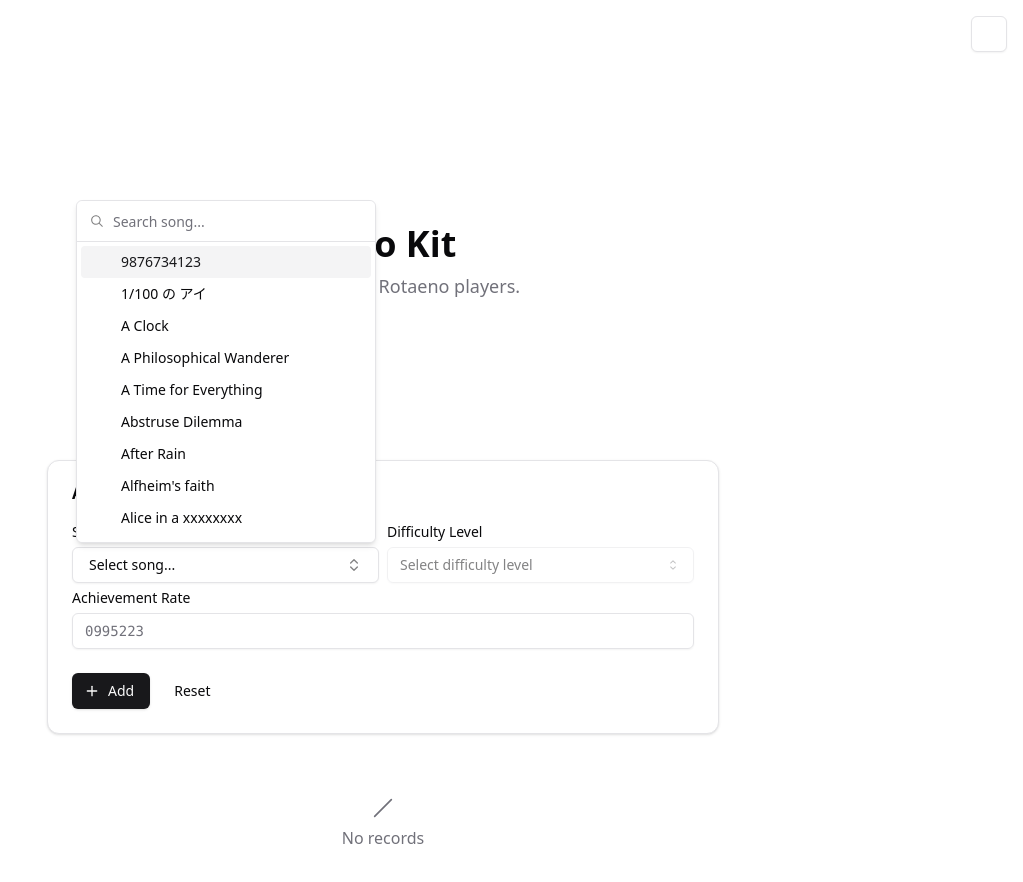
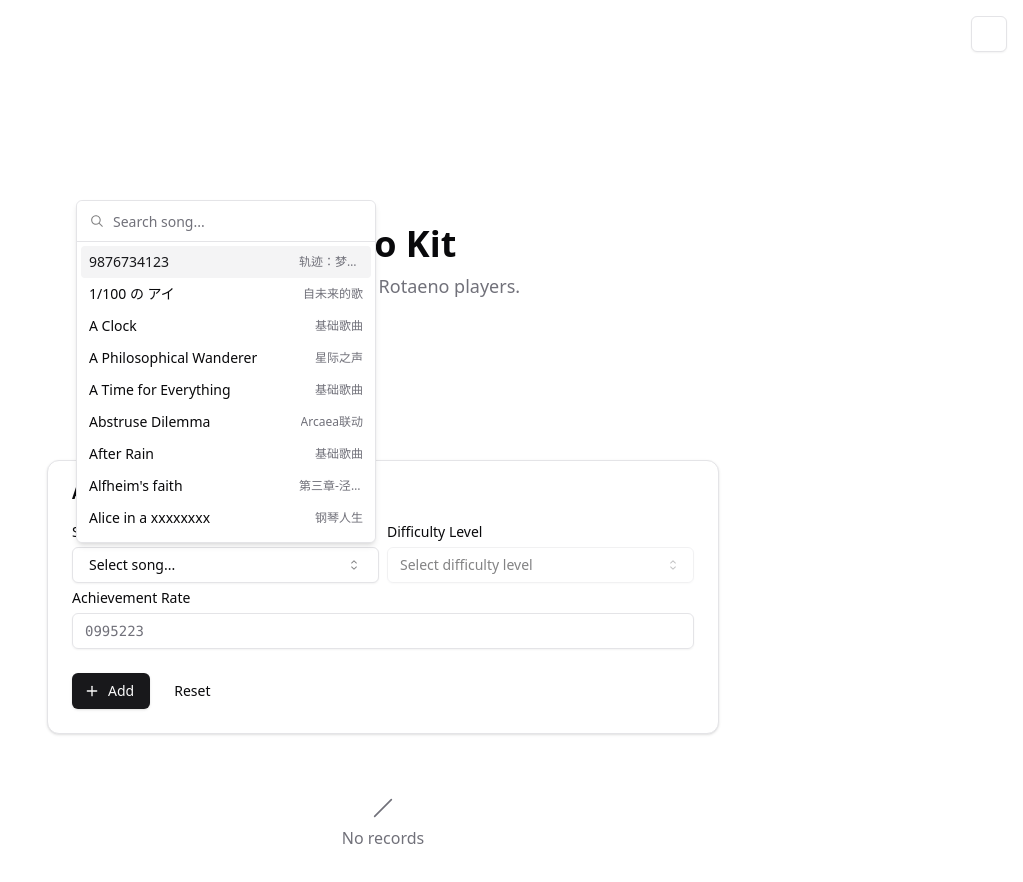
Before and after one commit to zilongpa/rotaeno-kit, a React (Vite) app: page / in a window 1280 px wide. Both pictures are taken after a click on the button "Select song...". Shown: the whole page, without its empty margins (257-1280 px from the left). Built offline with nearby package versions, Linux system fonts and the light colour scheme; some icons are missing.

Commit message:
fix: select song dropdown

```diff
--- a/src/App.tsx
+++ b/src/App.tsx
@@ -1,17 +1,7 @@
 import rawSongs from '@/assets/songs.json'
-import { Card, CardContent, CardFooter, CardHeader, CardTitle } from '@/components/ui/card'
-import { Form, FormField, FormItem, FormLabel, FormMessage } from '@/components/ui/form'
-import { zodResolver } from '@hookform/resolvers/zod'
-import Fuse from 'fuse.js'
-import { createContext, FC, ReactNode, useContext, useEffect, useMemo, useState } from 'react'
-import { useForm } from 'react-hook-form'
-import invariant from 'tiny-invariant'
-import { z } from 'zod'
-
-import { Check, ChevronsUpDown, PlusIcon, Slash } from 'lucide-react'
-
 import { ColorSchemeSwitcher } from '@/components/ColorSchemeSwitcher'
 import { Button } from '@/components/ui/button'
+import { Card, CardContent, CardFooter, CardHeader, CardTitle } from '@/components/ui/card'
 import {
   Command,
   CommandEmpty,
@@ -20,6 +10,7 @@
   CommandItem,
   CommandList,
 } from '@/components/ui/command'
+import { Form, FormField, FormItem, FormLabel, FormMessage } from '@/components/ui/form'
 import { Input } from '@/components/ui/input'
 import { Popover, PopoverContent, PopoverTrigger } from '@/components/ui/popover'
 import {
@@ -30,9 +21,17 @@
   SelectValue,
 } from '@/components/ui/select'
 import { calculateSongRating } from '@/lib/rating'
-import { cn } from '@/lib/utils'
+import { zodResolver } from '@hookform/resolvers/zod'
+import { CaretSortIcon } from '@radix-ui/react-icons'
+import clsx from 'clsx'
+import Fuse from 'fuse.js'
+import { Check, PlusIcon, Slash } from 'lucide-react'
+import { createContext, FC, ReactNode, useContext, useEffect, useMemo, useState } from 'react'
+import { useForm } from 'react-hook-form'
 import { useList, useLocalStorage } from 'react-use'
 import { ListActions } from 'react-use/lib/useList'
+import invariant from 'tiny-invariant'
+import { z } from 'zod'
 
 const songs = rawSongs.filter((song) => {
   if (!song.slug) {
@@ -80,7 +79,7 @@
       return songs
     }
     return fuse.search(query).map((result) => result.item)
-  }, [query])
+  }, [query, fuse])
 
   return (
     <Popover open={open} onOpenChange={setOpen}>
@@ -94,7 +93,7 @@
           <span className="overflow-hidden text-ellipsis whitespace-nowrap">
             {value ? songs.find((song) => song.slug === value)?.name : 'Select song...'}
           </span>
-          <ChevronsUpDown className="ml-2 h-4 w-4 shrink-0 opacity-50" />
+          <CaretSortIcon className="ml-2 size-4 shrink-0 opacity-50" />
         </Button>
       </PopoverTrigger>
       <PopoverContent className="w-[300px] max-w-[100vw] p-0">
@@ -107,7 +106,7 @@
           />
           <CommandList>
             <CommandEmpty>No chart found.</CommandEmpty>
-            <CommandGroup>
+            <CommandGroup className="scroll-pb-2">
               {searchResults.map((song) => (
                 <CommandItem
                   key={song.slug}
@@ -116,16 +115,20 @@
                     onValueChange(currentValue)
                     setOpen(false)
                   }}
-                  className="overflow-hidden text-ellipsis whitespace-nowrap"
+                  className={clsx(
+                    'flex items-center overflow-hidden text-ellipsis whitespace-nowrap',
+                    value === song.slug &&
+                      'bg-foreground text-background data-[selected=true]:bg-foreground/80 data-[selected=true]:text-background/80'
+                  )}
                 >
-                  <Check
-                    className={cn(
-                      'mr-2 h-4 w-4',
-                      value === song.slug ? 'opacity-100' : 'opacity-0'
-                    )}
-                  />
+                  {value === song.slug && <Check className="size-4" />}
+
                   <span className="overflow-hidden text-ellipsis whitespace-nowrap">
                     {song.name}
+                  </span>
+
+                  <span className="ml-auto max-w-16 overflow-hidden text-ellipsis whitespace-nowrap text-right text-xs text-muted-foreground">
+                    {song.category}
                   </span>
                 </CommandItem>
               ))}
```
